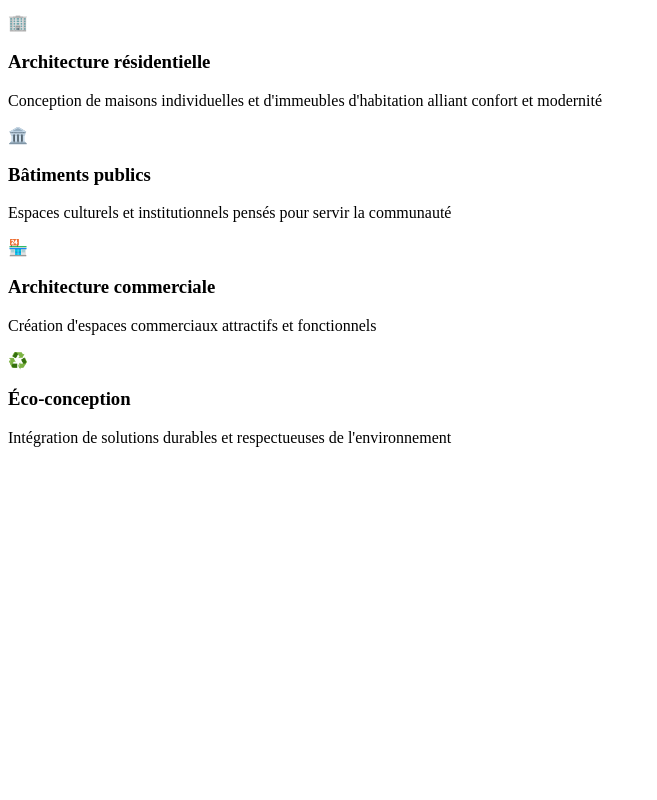
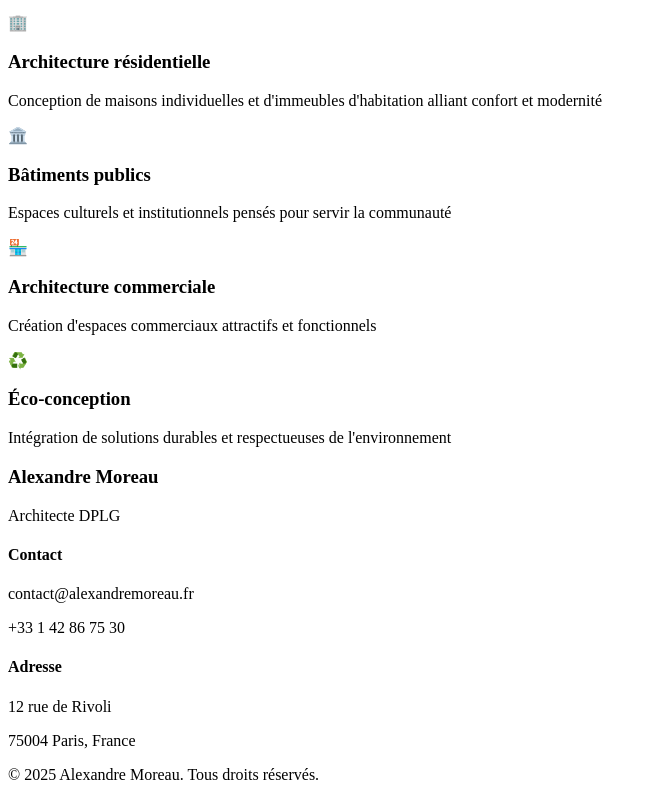
Before and after one commit to willchet5-beep/github1, a plain HTML site: page index.html in a window 1280 px wide. Shown: the part 813-1613 px from the top of the page, without its empty margins (0-657 px from the left). Before the commit the page ends 1276 px from the top, so only its background shows below. Drawn offline with Linux system fonts and the light colour scheme.

Commit message:
Adding of the footer section by tk25 on Index

```diff
--- a/index.html
+++ b/index.html
@@ -83,3 +83,29 @@
             </div>
         </div>
     </section>
+
+    <footer class="footer">
+        <div class="container">
+            <div class="footer-content">
+                <div class="footer-section">
+                    <h3>Alexandre Moreau</h3>
+                    <p>Architecte DPLG</p>
+                </div>
+                <div class="footer-section">
+                    <h4>Contact</h4>
+                    <p>contact@alexandremoreau.fr</p>
+                    <p>+33 1 42 86 75 30</p>
+                </div>
+                <div class="footer-section">
+                    <h4>Adresse</h4>
+                    <p>12 rue de Rivoli</p>
+                    <p>75004 Paris, France</p>
+                </div>
+            </div>
+            <div class="footer-bottom">
+                <p>&copy; 2025 Alexandre Moreau. Tous droits réservés.</p>
+            </div>
+        </div>
+    </footer>
+</body>
+</html>
```
